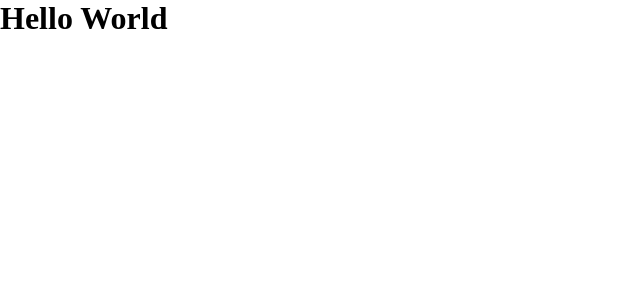
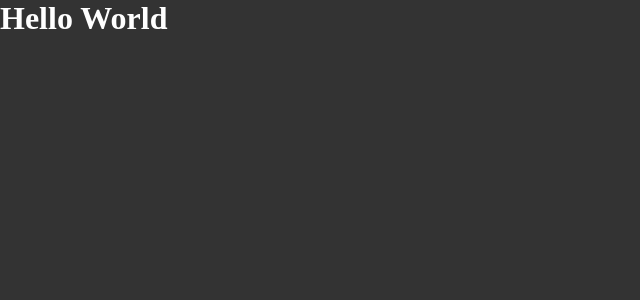
Before and after one commit to rubemfsv/Github-Explorer-Ignite, a React app: page / in a window 1280 px wide. Shown: the top 300 px of the page, without its empty margins (0-640 px from the left). Built offline with nearby package versions, Linux system fonts and the light colour scheme.

Commit message:
refactor: adjust global styles

```diff
--- a/src/styles/global.css
+++ b/src/styles/global.css
@@ -6,4 +6,6 @@
 
 body {
   font: Arial, Helvetica, sans-serif;
+  background: #333;
+  color: #fff;
 }
```
